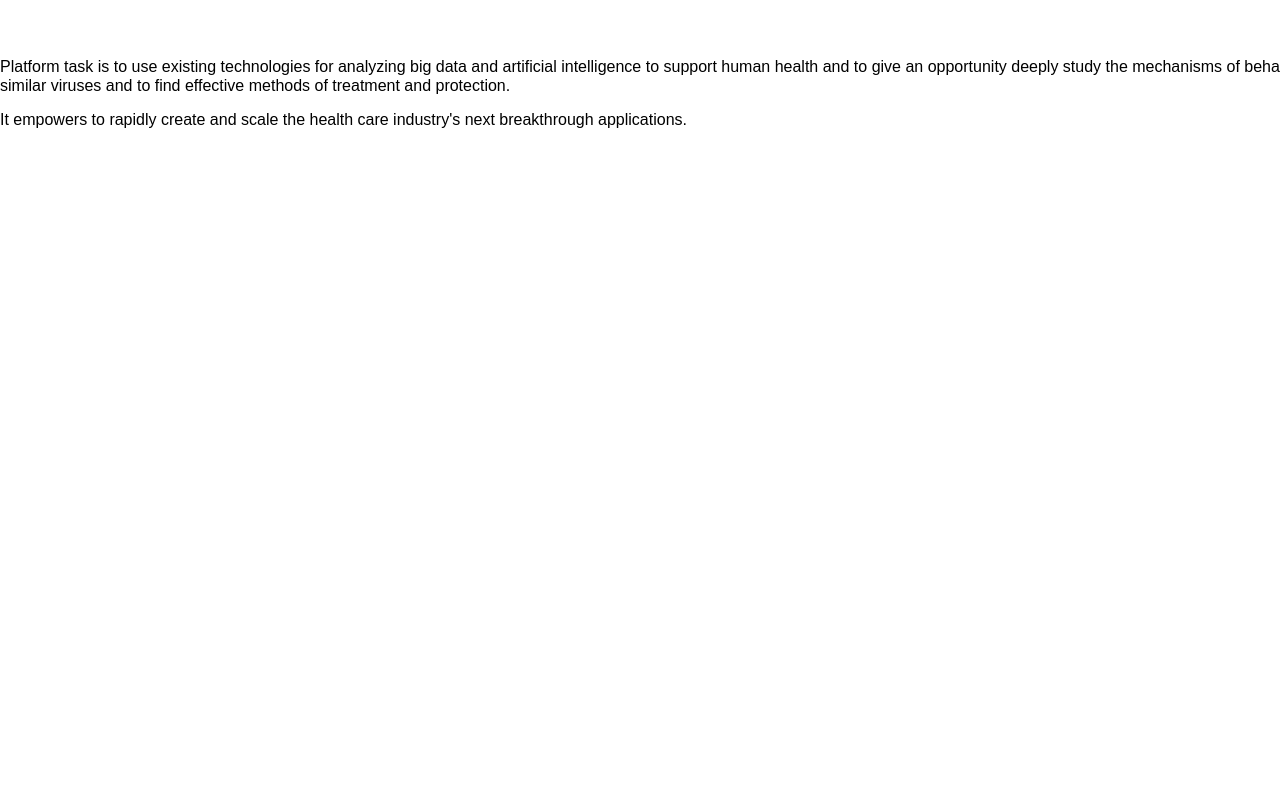
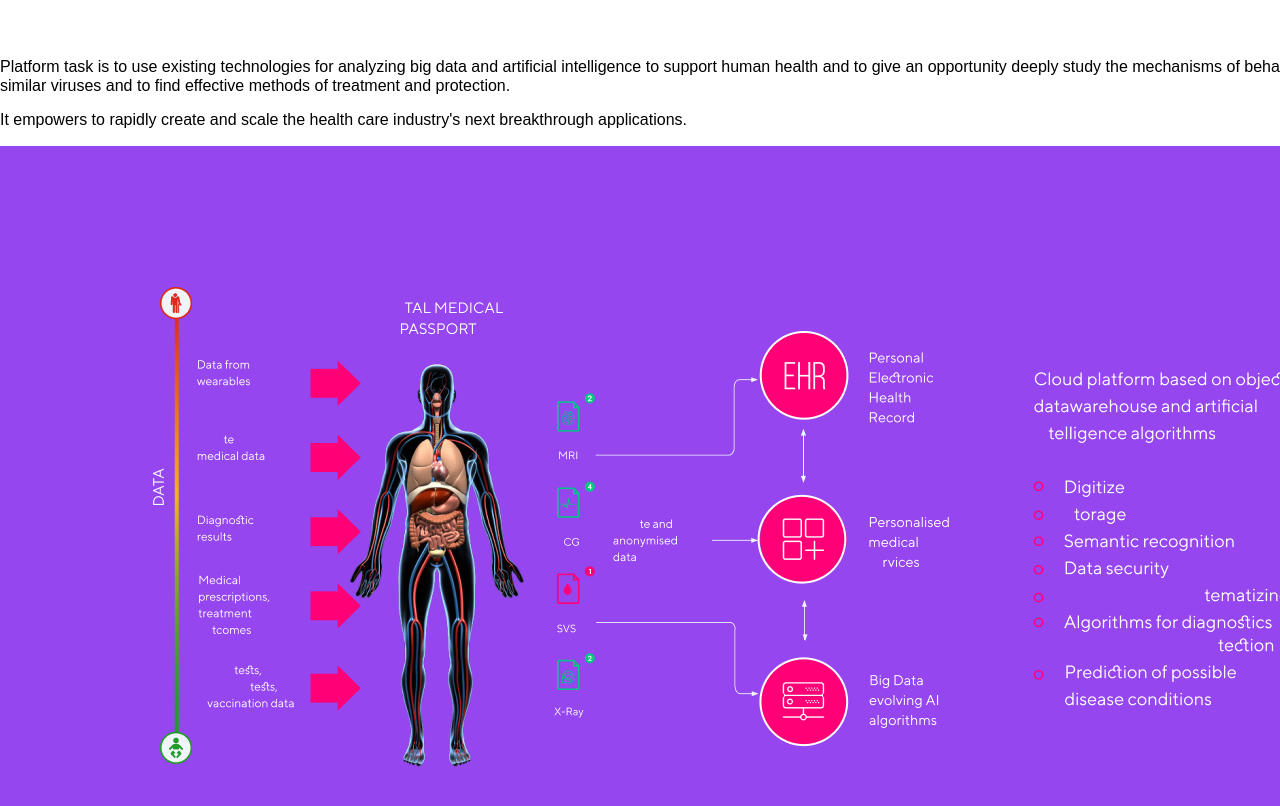
Before and after one commit to insomniac-bear/MeData, a website built with webpack: page src/index.html in a window 1280 px wide. Shown: the part 2812-3618 px from the top of the page. Before the commit the page ends 2958 px from the top, so only its background shows below. Built offline with nearby package versions, Linux system fonts and the light colour scheme.

Commit message:
feat: Добавить блок пасспорт

```diff
--- /dev/null
+++ b/src/blocks/passport/__image/passport__image.css
@@ -0,0 +1,5 @@
+.passport__image {
+  display: block;
+  margin: 0 auto;
+  padding: 0;
+}
--- /dev/null
+++ b/src/blocks/passport/passport.css
@@ -0,0 +1,4 @@
+.passport {
+  padding: 141px 0;
+  background-color: #9546ef;
+}
--- a/src/index.html
+++ b/src/index.html
@@ -61,6 +61,9 @@
         <p class="about__text">Platform task is to use existing technologies for analyzing big data and artificial intelligence to support human health and to give an opportunity deeply study the mechanisms of behavior of COVID-19 and similar viruses and to find effective methods of treatment and protection.</p>
         <p class="about__description">It empowers to rapidly create and scale the health care industry's next breakthrough applications.</p>
       </section>
+      <section class="passport">
+        <img src="<%=require('./images/passport.png')%>" alt="" class="passport__image">
+      </section>
     </main>
     <footer class="footer"></footer>
   </div>
--- a/src/pages/index.css
+++ b/src/pages/index.css
@@ -32,3 +32,5 @@
 @import url(../blocks/slider/__menu/slider__menu.css);
 @import url(../blocks/slider/__control/slider__control.css);
 @import url(../blocks/slider/__control-sub/slider__control-sub.css);
+@import url(../blocks/passport/passport.css);
+@import url(../blocks/passport/__image/passport__image.css);
```
Also changed, not shown: src/images/passport.png (added).
